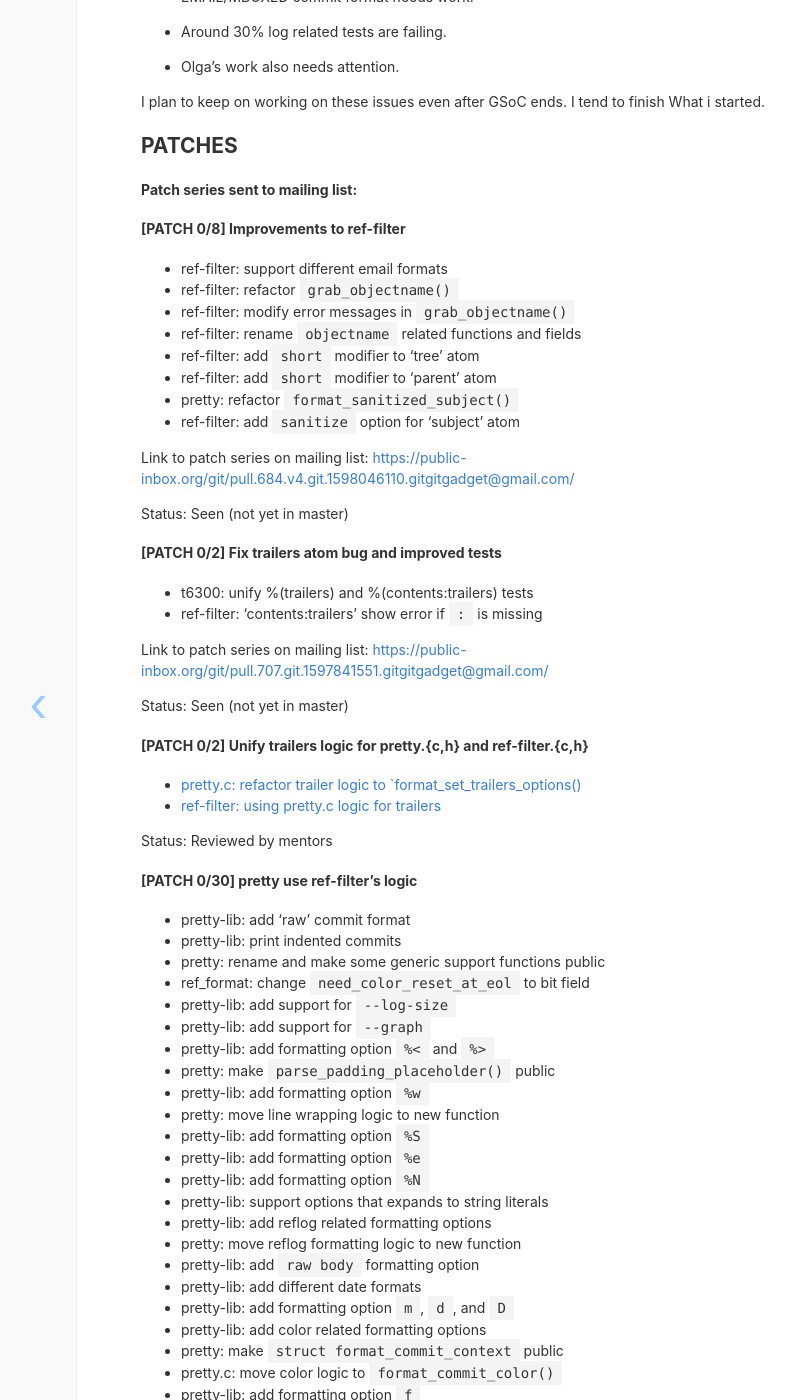
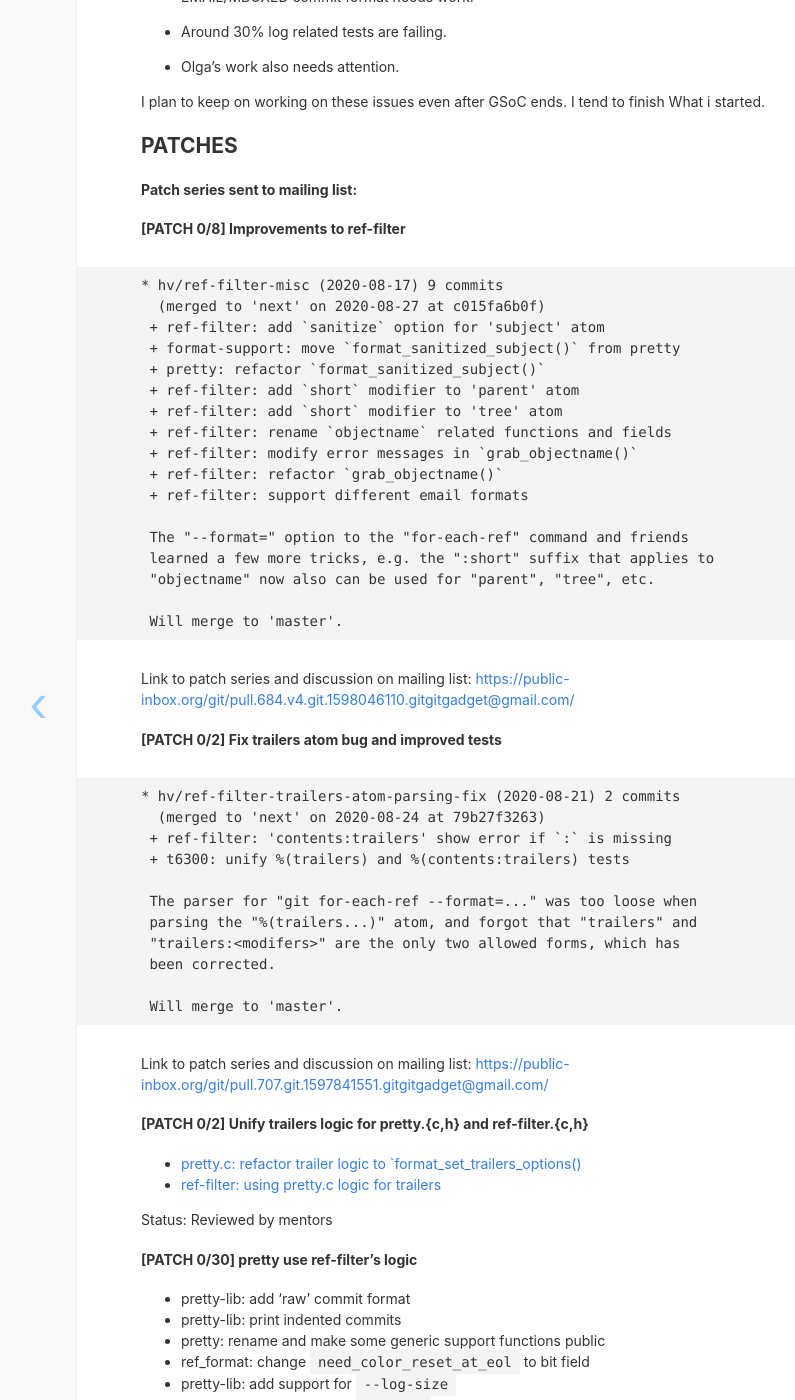
Before and after one commit to harry-hov/blogs, a Jekyll site: the page built from _posts/2020-08-27-the-final-report.md, in a window 1280 px wide and 1400 px high, scrolled down 2644 px. Shown: the whole window, without its empty margins (180-975 px from the left). Built offline with Jekyll 4.4.1, drawn with Linux system fonts in a browser that asks for light colours; comment, search, counter and statistics services are not loaded.

Commit message:
Update 2020-08-27-the-final-report.md

````diff
--- a/_posts/2020-08-27-the-final-report.md
+++ b/_posts/2020-08-27-the-final-report.md
@@ -113,26 +113,42 @@ I plan to keep on working on these issues even after GSoC ends. I tend to finish
 **Patch series sent to mailing list:**
 
 #### [PATCH 0/8] Improvements to ref-filter
-- ref-filter: support different email formats
-- ref-filter: refactor `grab_objectname()`
-- ref-filter: modify error messages in `grab_objectname()`
-- ref-filter: rename `objectname` related functions and fields
-- ref-filter: add `short` modifier to 'tree' atom
-- ref-filter: add `short` modifier to 'parent' atom
-- pretty: refactor `format_sanitized_subject()`
-- ref-filter: add `sanitize` option for 'subject' atom
+```
+* hv/ref-filter-misc (2020-08-17) 9 commits
+  (merged to 'next' on 2020-08-27 at c015fa6b0f)
+ + ref-filter: add `sanitize` option for 'subject' atom
+ + format-support: move `format_sanitized_subject()` from pretty
+ + pretty: refactor `format_sanitized_subject()`
+ + ref-filter: add `short` modifier to 'parent' atom
+ + ref-filter: add `short` modifier to 'tree' atom
+ + ref-filter: rename `objectname` related functions and fields
+ + ref-filter: modify error messages in `grab_objectname()`
+ + ref-filter: refactor `grab_objectname()`
+ + ref-filter: support different email formats
 
-Link to patch series on mailing list: [https://public-inbox.org/git/pull.684.v4.git.1598046110.gitgitgadget@gmail.com/](https://public-inbox.org/git/pull.684.v4.git.1598046110.gitgitgadget@gmail.com/)
+ The "--format=" option to the "for-each-ref" command and friends
+ learned a few more tricks, e.g. the ":short" suffix that applies to
+ "objectname" now also can be used for "parent", "tree", etc.
 
-Status: Seen (not yet in master)
+ Will merge to 'master'.
+```
+Link to patch series and discussion on mailing list: [https://public-inbox.org/git/pull.684.v4.git.1598046110.gitgitgadget@gmail.com/](https://public-inbox.org/git/pull.684.v4.git.1598046110.gitgitgadget@gmail.com/)
 
 #### [PATCH 0/2] Fix trailers atom bug and improved tests
-- t6300: unify %(trailers) and %(contents:trailers) tests
-- ref-filter: 'contents:trailers' show error if `:` is missing
+```
+* hv/ref-filter-trailers-atom-parsing-fix (2020-08-21) 2 commits
+  (merged to 'next' on 2020-08-24 at 79b27f3263)
+ + ref-filter: 'contents:trailers' show error if `:` is missing
+ + t6300: unify %(trailers) and %(contents:trailers) tests
 
-Link to patch series on mailing list: [https://public-inbox.org/git/pull.707.git.1597841551.gitgitgadget@gmail.com/](https://public-inbox.org/git/pull.707.git.1597841551.gitgitgadget@gmail.com/)
+ The parser for "git for-each-ref --format=..." was too loose when
+ parsing the "%(trailers...)" atom, and forgot that "trailers" and
+ "trailers:<modifers>" are the only two allowed forms, which has
+ been corrected.
 
-Status: Seen (not yet in master)
+ Will merge to 'master'.
+```
+Link to patch series and discussion on mailing list: [https://public-inbox.org/git/pull.707.git.1597841551.gitgitgadget@gmail.com/](https://public-inbox.org/git/pull.707.git.1597841551.gitgitgadget@gmail.com/)
 
 #### [PATCH 0/2] Unify trailers logic for pretty.{c,h} and ref-filter.{c,h}
 - [pretty.c: refactor trailer logic to `format_set_trailers_options()](https://public-inbox.org/git/712ab9aacf240a02d808af6b6837e682b929493c.1598043976.git.gitgitgadget@gmail.com/)
````
